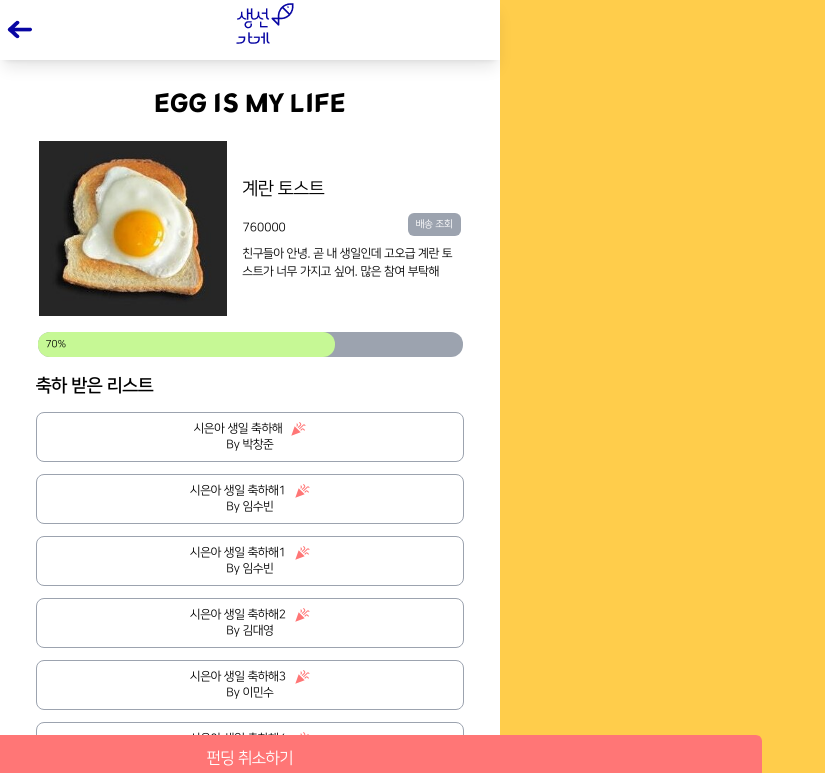
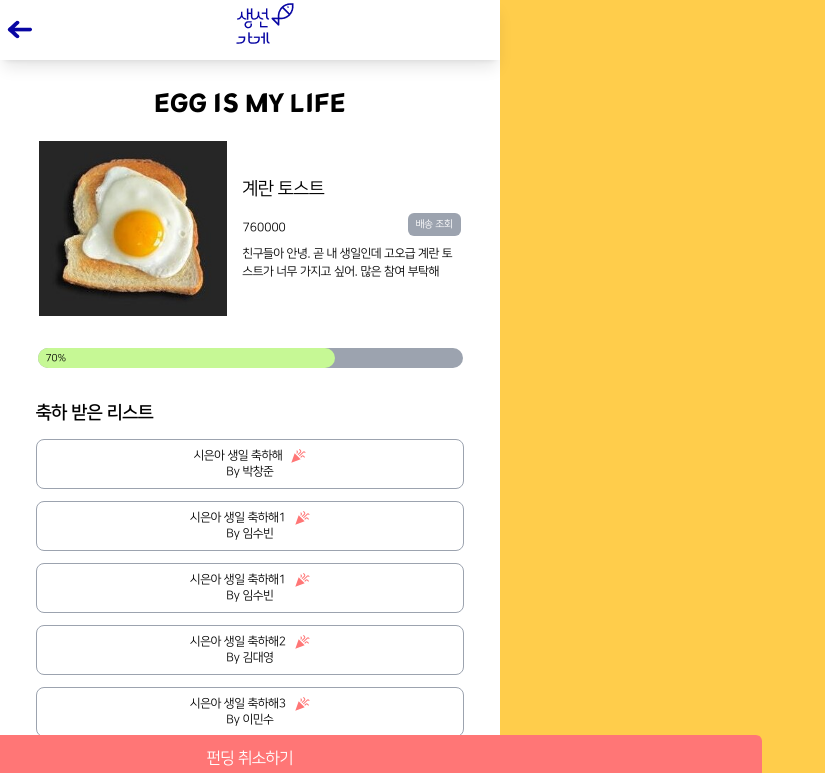
Before and after one commit to sun-mart-egg/funding-gift, a React (Vite) app in the folder FE/: page /my-funding-detail in a window 1280 px wide. Shown: the top 773 px of the page, without its empty margins (0-825 px from the left). Built offline with nearby package versions, Linux system fonts and the light colour scheme.

Commit message:
[FE][Design] #S10P22D201-151 #in-progress 친구 펀딩 디테일에서 메세지 못보게 막기 구현 중

```diff
--- a/FE/src/components/Funding/component/FundingDetailInfo.jsx
+++ b/FE/src/components/Funding/component/FundingDetailInfo.jsx
@@ -34,7 +34,7 @@ function FundingDetailInfo({
           <p className="pt-2 text-[12px]">{detail}</p>
         </div>
       </div>
-      <div className="m-4 h-[25px] w-[85%]">
+      <div className="m-8 h-[20px] w-[85%]">
         <ProgressBar progress={progress} />
       </div>
     </div>
--- a/FE/src/components/Funding/pages/FriendFundingDetail.jsx
+++ b/FE/src/components/Funding/pages/FriendFundingDetail.jsx
@@ -99,7 +99,7 @@ function FriendFundingDetail() {
 
         <CongratulateList
           listData={MessageList}
-          onClick={() => alert("메세지 내용을 볼 수 없습니다.")}
+          onClick={"메세지 내용을 볼 수 없습니다."}
         />
       </div>
       {myParticipate.price == null ? (
```
